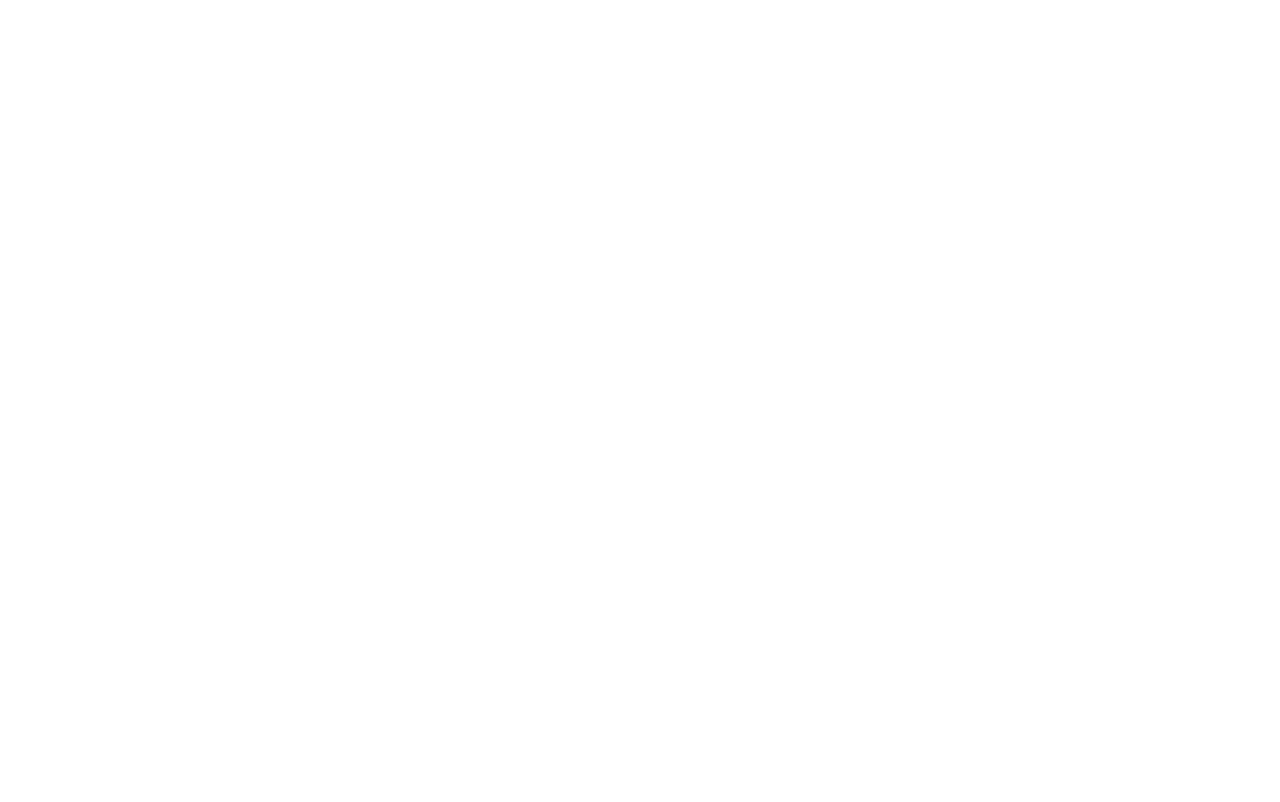
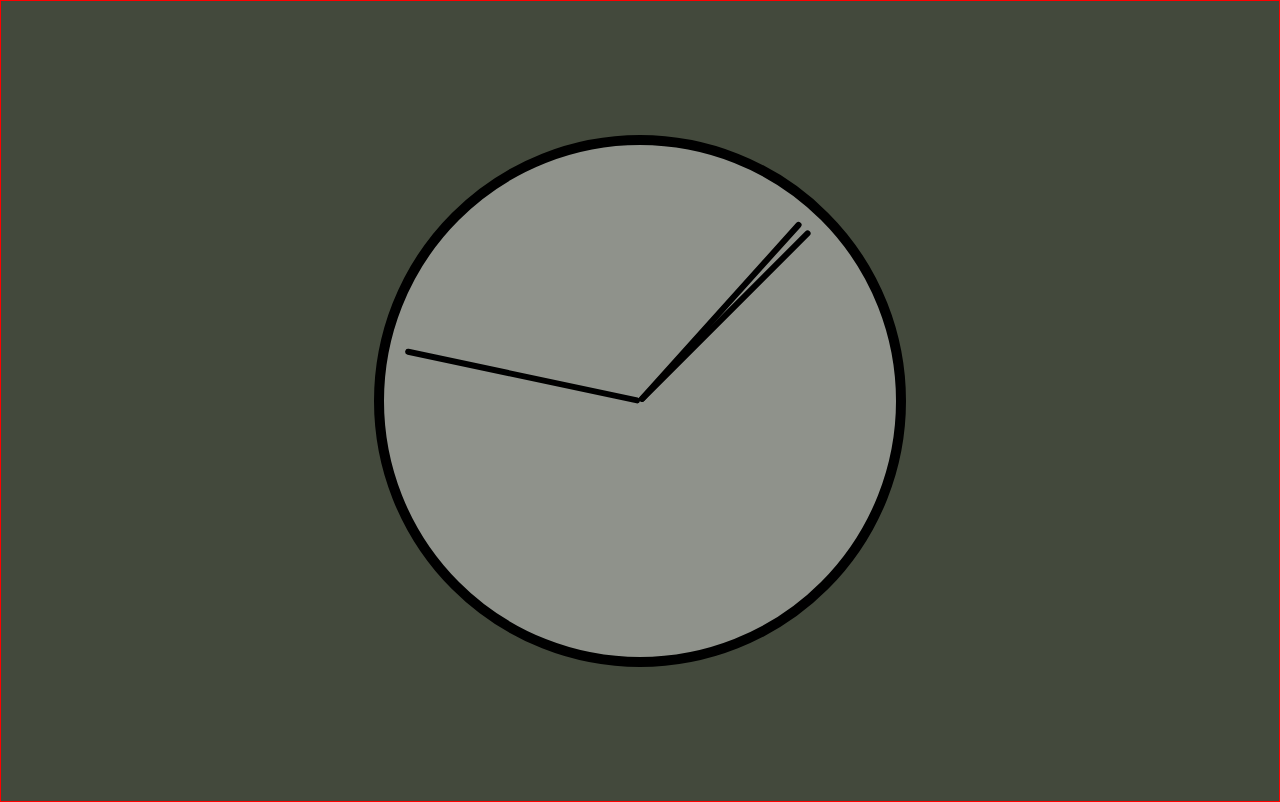
Before and after one commit to LeonAndrade/js-dojo, a plain HTML site: page wesbos-javascript30/analogic-clock/index.html in a window 1280 px wide. Drawn offline with Linux system fonts and the light colour scheme.

Commit message:
analogic css clock

```diff
--- a/wesbos-javascript30/analogic-clock/index.html
+++ b/wesbos-javascript30/analogic-clock/index.html
@@ -4,9 +4,53 @@
   <meta charset="UTF-8">
   <meta http-equiv="X-UA-Compatible" content="IE=edge">
   <meta name="viewport" content="width=device-width, initial-scale=1.0">
-  <title>Document</title>
+  <title>Analogic Clock</title>
 
   <style>
+
+    html {
+      box-sizing: border-box;
+    }
+
+    body {
+      margin: 0;
+      min-height: 100vh;
+      display: flex;
+      flex: 1;
+      border: 1px solid red;
+      align-items: center;
+      background-color: rgb(67, 73, 60);
+    }
+
+    .clock {
+      width: 30rem;
+      height: 30rem;
+      margin: 0 auto;
+      padding: 1rem;
+      position: relative;
+      border: 10px solid black;
+      border-radius: 50%;
+      background-color: #d3d3d386;
+    }
+
+    .clock-face {
+      position: relative;
+      width: 100%;
+      height: 100%;
+      transform: translateY(-3px);
+    }
+
+    .hand {
+      width: 50%;
+      height: 6px;
+      top: 50%;
+      position: absolute;
+      background-color: black;
+      border-radius: 10px;
+      transform-origin: 100%;
+      transition: all 0.05s;
+      transition-timing-function: cubic-bezier(0.41, -0.26, 0.83, 2.29);
+    }
 
   </style>
 
@@ -21,8 +65,39 @@
     </div>
   </div>
 
-  <script></script>
+  <script>
 
+    // get hand elements to update position
+    const secondHand = document.querySelector('.second-hand')
+    const minuteHand = document.querySelector('.minute-hand')
+    const hourHand = document.querySelector('.hour-hand')
+
+    function setDate() {
+      const now = new Date();
+
+      // update second hand
+      const seconds = now.getSeconds();
+      const secondsDegrees = ((seconds / 60) * 360) + 90;
+      secondHand.style.transform = `rotate(${secondsDegrees}deg)`;
+
+      // update minute hand
+      const minutes = now.getMinutes();
+      const minutesDegrees = ((minutes / 60) * 360) + 90;
+      minuteHand.style.transform = `rotate(${minutesDegrees}deg)`;
+
+      // update hour hand
+      const hour = now.getHours();
+      const hoursDegrees = ((hour / 24) * 360) + 90;
+      hourHand.style.transform = `rotate(${hoursDegrees}deg)`;
+    }
+
+    // initialize hand state
+    setDate();
+
+    // update hand state each minute
+    setInterval(setDate, 1000);
+
+  </script>
 
 </body>
 </html>
```
